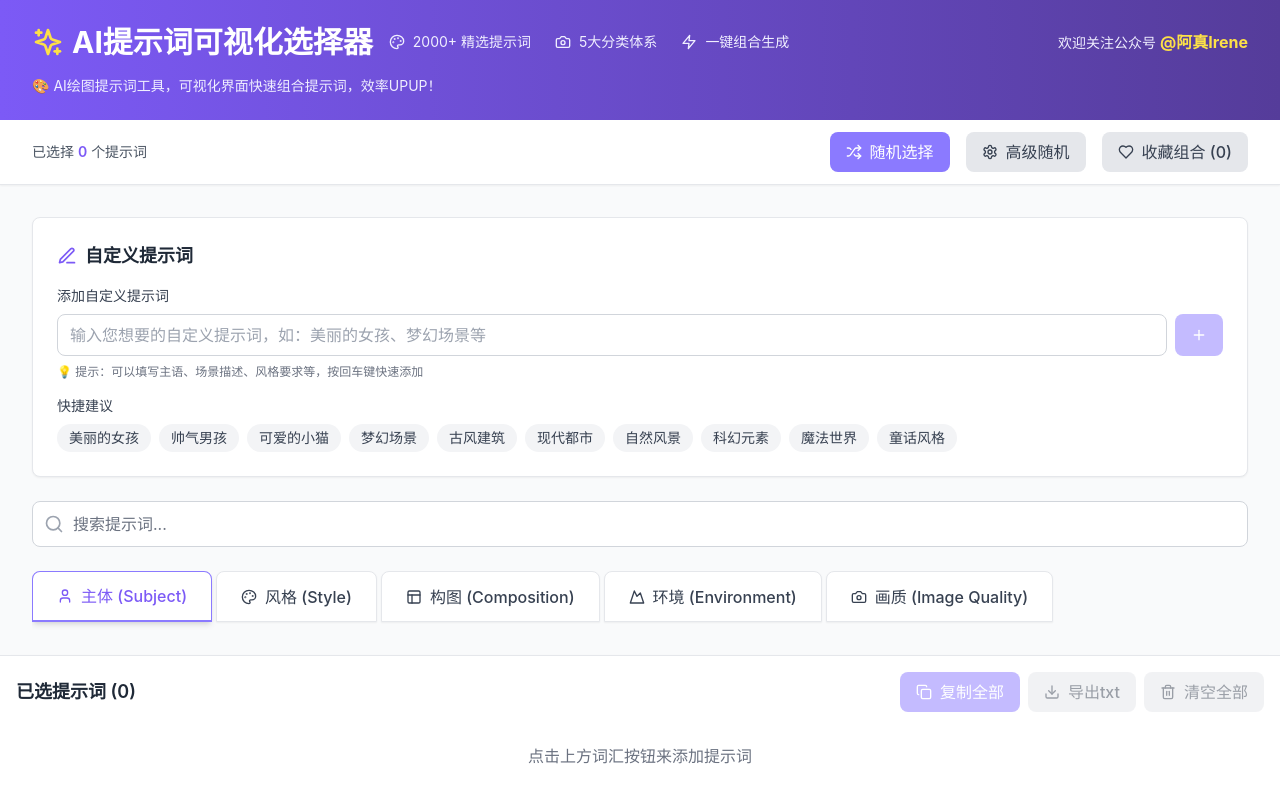
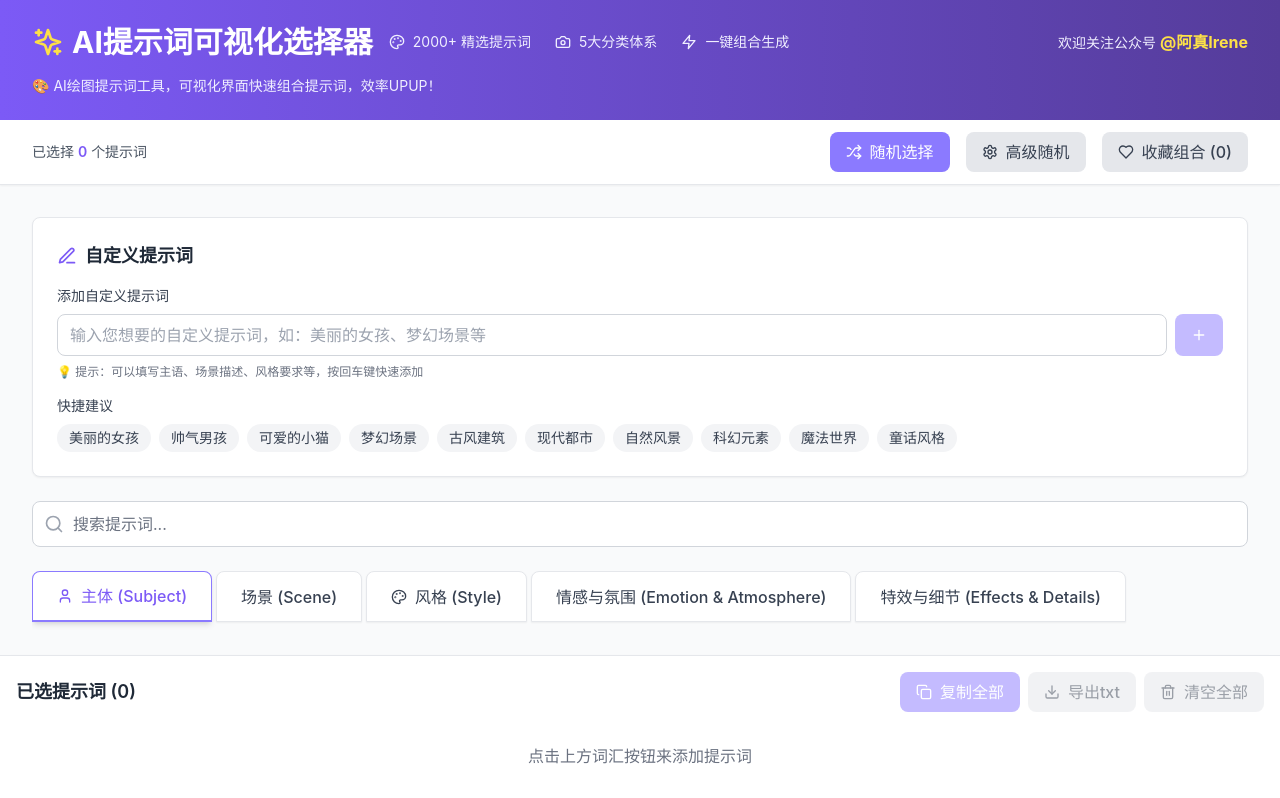
Before and after one commit to irenerachel/BeautyPrompt, a React (Vite) app: page / in a window 1280 px wide. Shown: the top 798 px of the page. Built offline with nearby package versions, Linux system fonts and the light colour scheme.

Commit message:
debug: 使用最小化数据测试 - 诊断空白页面问题
- 创建minimal-promptData.ts，包含最少的测试数据
- 临时切换到最小化数据，排除大数据文件导致的问题
- 测试网站是否能正常加载和显示

```diff
--- a/src/App.tsx
+++ b/src/App.tsx
@@ -1,5 +1,5 @@
 import React, { useState, useMemo } from 'react';
-import { promptData } from './data/generated-promptData';
+import { promptData } from './data/minimal-promptData';
 import CategoryTab from './components/CategoryTab';
 import SubCategoryCard from './components/SubCategoryCard';
 import PromptBar from './components/PromptBar';
--- /dev/null
+++ b/src/data/minimal-promptData.ts
@@ -0,0 +1,72 @@
+import { PromptData } from '../types';
+
+// 最小化测试数据
+export const promptData: PromptData = {
+  "categories": [
+    {
+      "mainCategory": "主体 (Subject)",
+      "subCategories": [
+        {
+          "name": "人物 (Character)",
+          "phrases": [
+            "女主角",
+            "男主角",
+            "Q版角色"
+          ]
+        }
+      ]
+    },
+    {
+      "mainCategory": "场景 (Scene)",
+      "subCategories": [
+        {
+          "name": "环境 (Environment)",
+          "phrases": [
+            "室内",
+            "室外",
+            "城市"
+          ]
+        }
+      ]
+    },
+    {
+      "mainCategory": "风格 (Style)",
+      "subCategories": [
+        {
+          "name": "艺术风格 (Art Style)",
+          "phrases": [
+            "写实",
+            "卡通",
+            "水彩"
+          ]
+        }
+      ]
+    },
+    {
+      "mainCategory": "情感与氛围 (Emotion & Atmosphere)",
+      "subCategories": [
+        {
+          "name": "情绪 (Mood)",
+          "phrases": [
+            "开心",
+            "悲伤",
+            "平静"
+          ]
+        }
+      ]
+    },
+    {
+      "mainCategory": "特效与细节 (Effects & Details)",
+      "subCategories": [
+        {
+          "name": "光影 (Lighting)",
+          "phrases": [
+            "自然光",
+            "人工光",
+            "背光"
+          ]
+        }
+      ]
+    }
+  ]
+};
```
Also changed, not shown: 3 other files (tests, documents, lock files or other folders).
